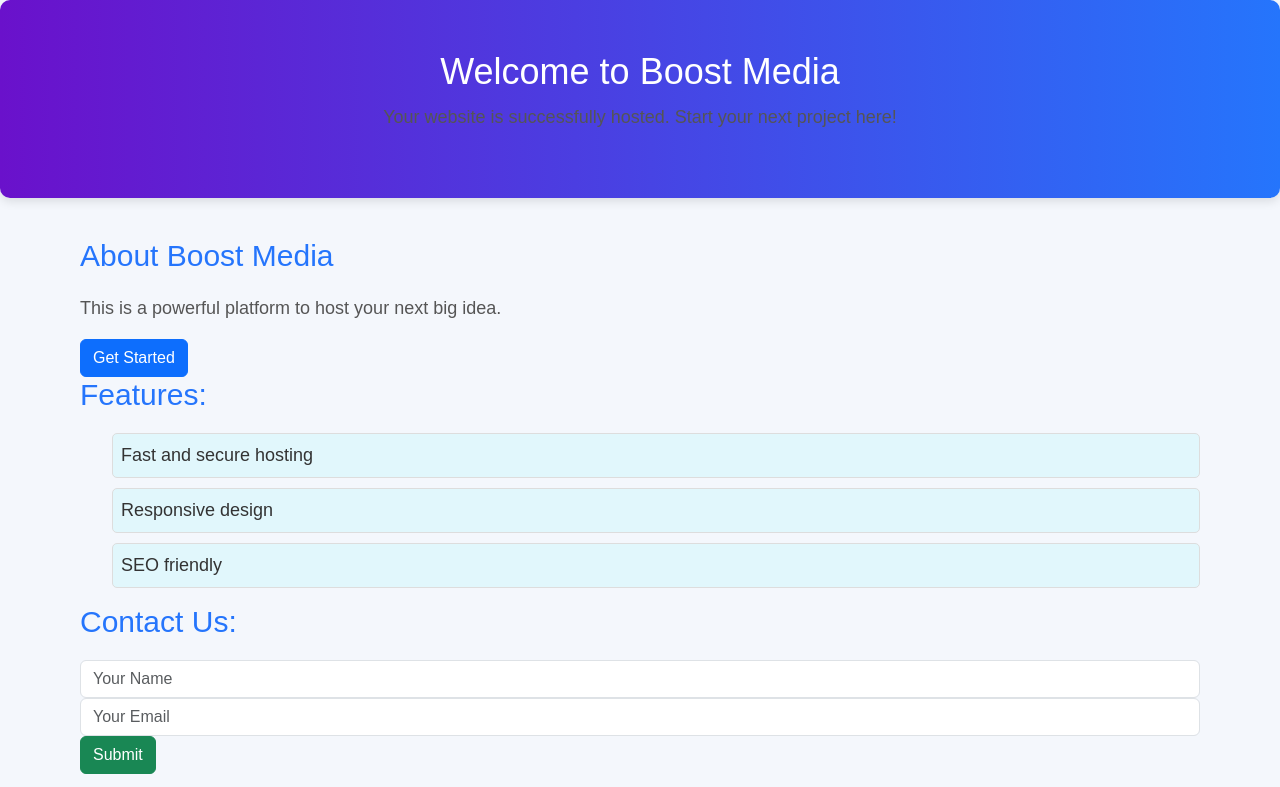
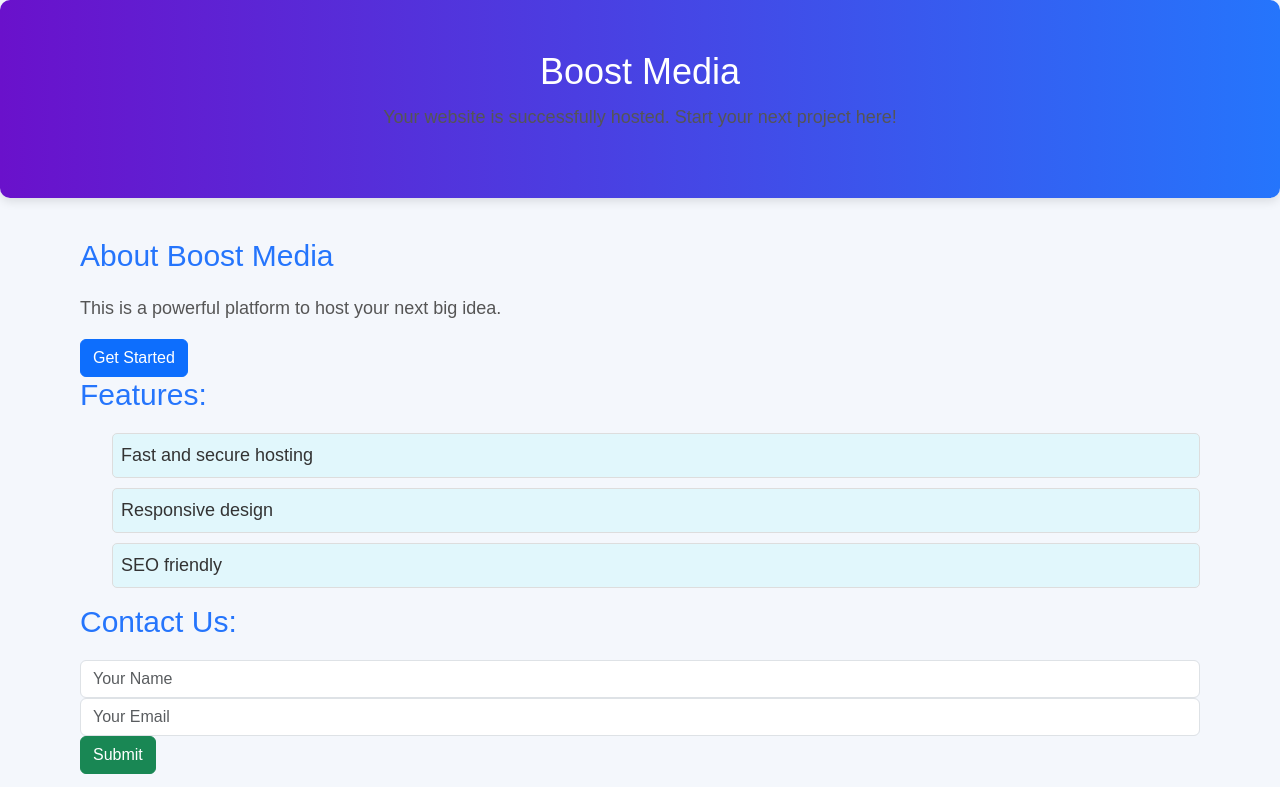
Before and after one commit to royal450/Boost-Mediaa, a plain HTML site: page index.html in a window 1280 px wide. Shown: the top 787 px of the page. Drawn offline with nearby package versions, Linux system fonts and the light colour scheme.

Commit message:
Update index.html

```diff
--- a/index.html
+++ b/index.html
@@ -12,7 +12,7 @@
 </head>
 <body>
     <header>
-        <h1>Welcome to Boost Media</h1>
+        <h1>Boost Media</h1>
         <p>Your website is successfully hosted. Start your next project here!</p>
     </header>
 
```
